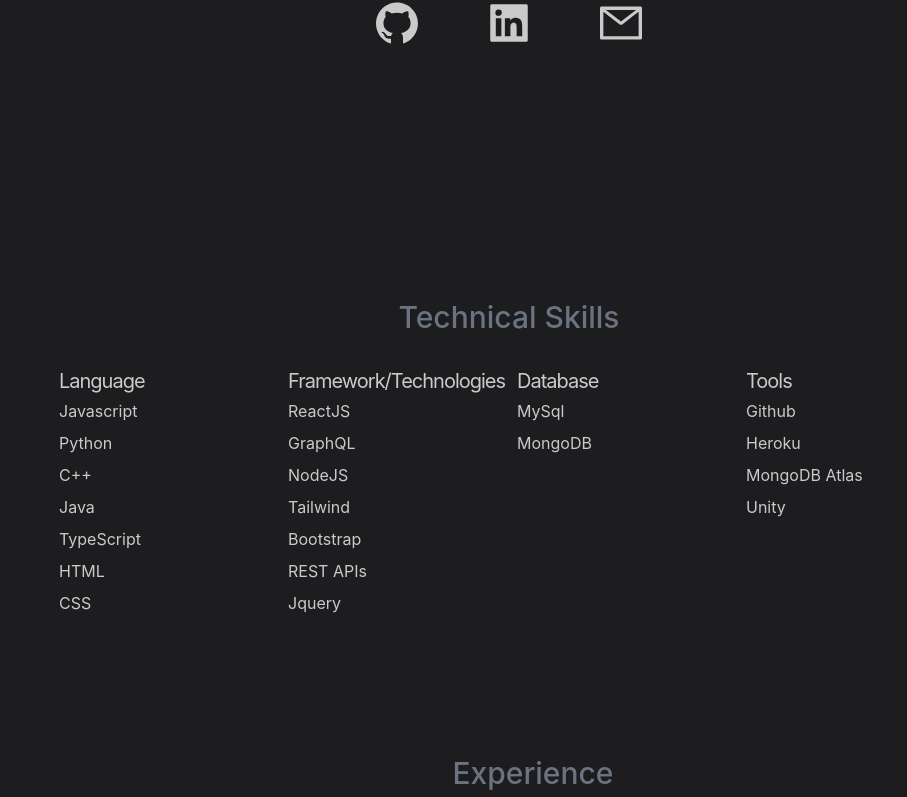
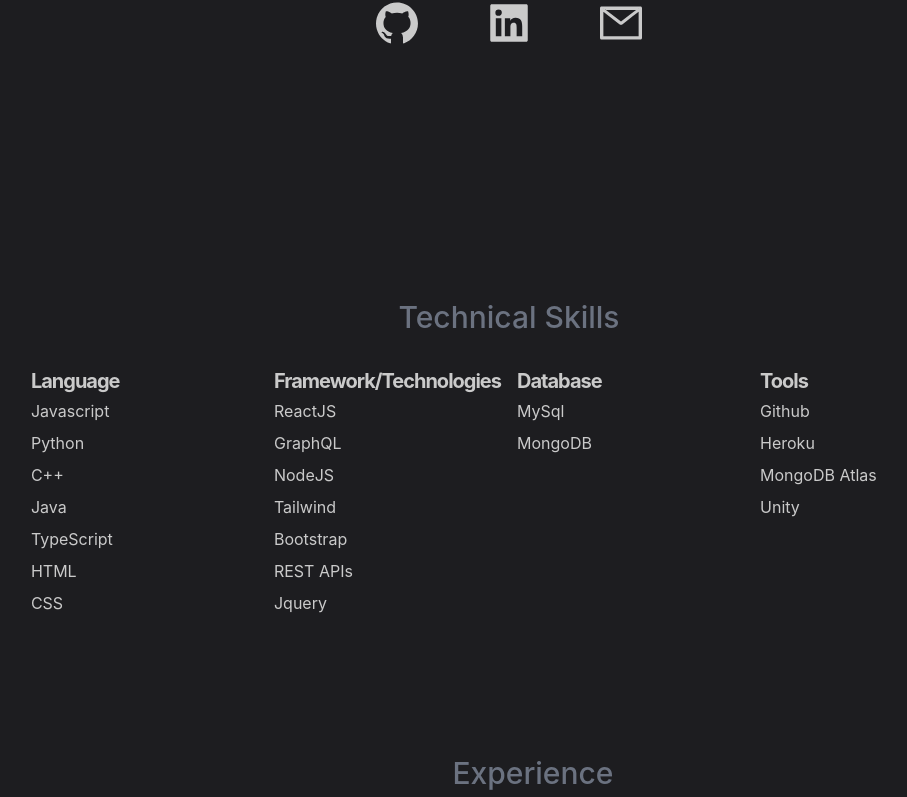
Before and after one commit to OppedRawen/MyPortfolio, a React (Create React App) app: page / in a window 1280 px wide. Shown: the part 509-1306 px from the top of the page, without its empty margins (131-1038 px from the left). Built offline with nearby package versions, Linux system fonts and the light colour scheme.

Commit message:
font styling

```diff
--- a/src/skills.js
+++ b/src/skills.js
@@ -1,11 +1,12 @@
 const Skills = ()=>{
 
     return(
-        <section id="skills"className="relative w-full">
-            <h2 className="text-3xl py-2 pb-8 text-gray-500 font-medium text-center">Technical Skills</h2>
-            <article className=" w-full sm:w-3/4 mx-auto grid grid-cols-2 lg:grid-cols-4 gap-2 sm:gap-4 text-[#cacaca]">
+        <section id="skills"className="    ">
+            <div className="flex flex-col">
+            <h2 className="text-3xl py-2 pb-8 text-gray-500 font-medium text-center ">Technical Skills</h2>
+            <article className=" max-w-screen-lg sm: mx-auto grid grid-cols-2 lg:grid-cols-4 gap-2 sm:gap-4 text-[#cacaca]">
                 <div className="leading-loose">
-                    <h3 className="text-lg md:text-xl tracking-tighter">Language</h3>
+                    <h3 className=" font-bold text-lg md:text-xl tracking-tighter">Language</h3>
                     <p>Javascript</p>
                     <p>Python</p>
                     <p>C++</p>
@@ -15,7 +16,7 @@
                     <p>CSS</p>
                 </div>
                 <div className="leading-loose">
-                    <h3 className="text-lg md:text-xl tracking-tighter">Framework/Technologies</h3>
+                    <h3 className="font-bold  text-lg md:text-xl tracking-tighter">Framework/Technologies</h3>
                     <p>ReactJS</p>
                     <p>GraphQL</p>
                     <p>NodeJS</p>
@@ -25,18 +26,20 @@
                     <p>Jquery</p>
                 </div>
                 <div className="leading-loose">
-                    <h3 className="text-lg md:text-xl tracking-tighter">Database</h3>
+                    <h3 className=" font-bold text-lg md:text-xl tracking-tighter">Database</h3>
                     <p>MySql</p>
                     <p>MongoDB</p>
                 </div>
                 <div className="leading-loose">
-                    <h3 className="text-lg md:text-xl tracking-tighter">Tools</h3>
+                    <h3 className=" font-bold  text-lg md:text-xl tracking-tighter">Tools</h3>
                     <p>Github</p>
                     <p>Heroku</p>
                     <p>MongoDB Atlas</p>
                     <p>Unity</p>
                 </div>
+
             </article>
+            </div>
         </section>
     );
 
```
